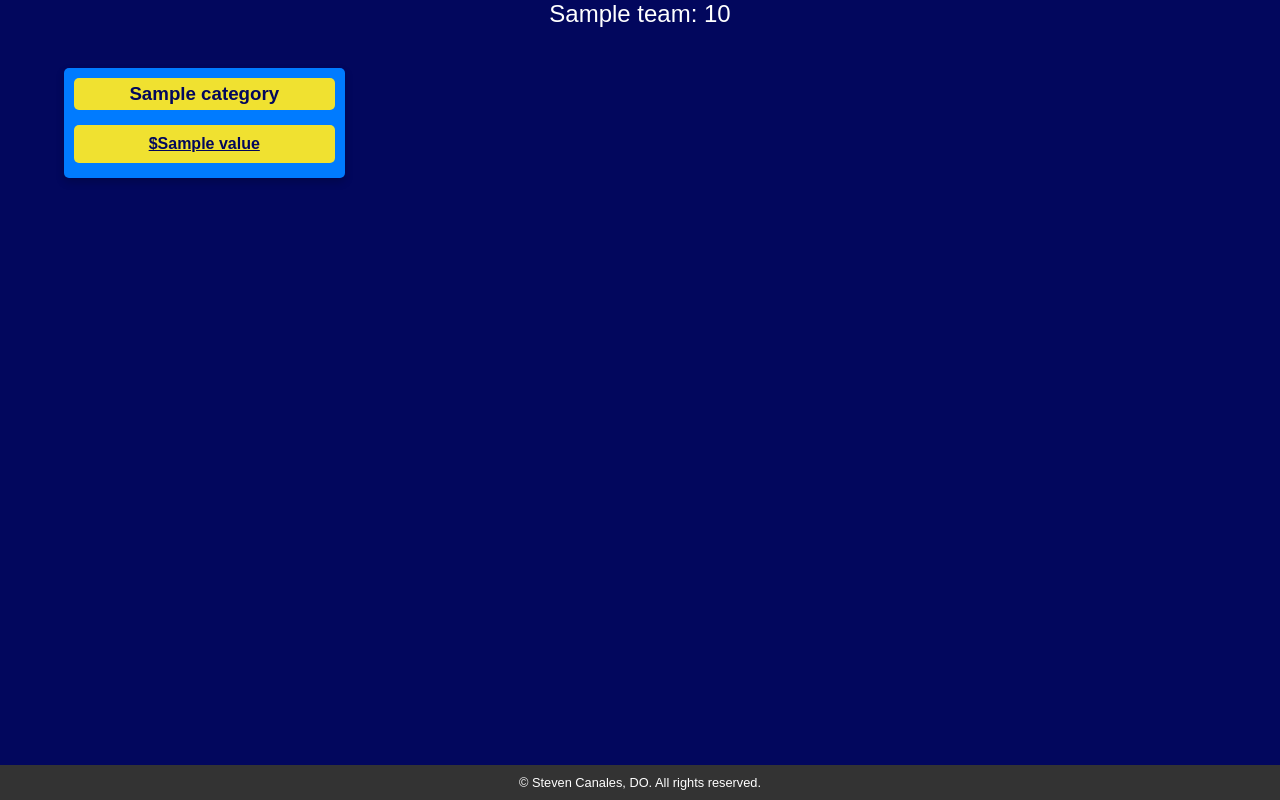
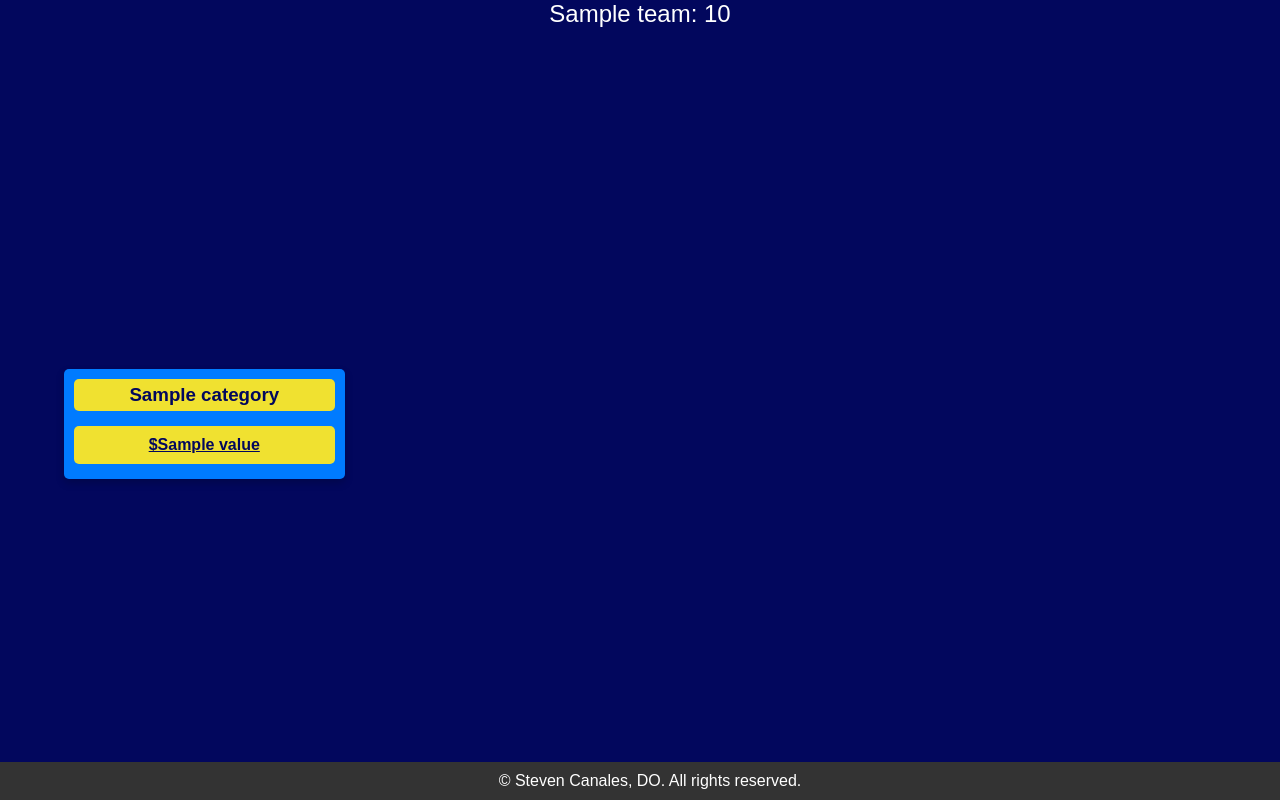
Before and after one commit to sacanales/jeopardy, a Flask app: template templates/game.html in a window 1280 px wide. Run offline with Flask 3, Linux system fonts and the light colour scheme; the visitor is signed in with stand-in values (Sample User, id 1); the template is opened without the code that fills it: most values are stand-ins (such as "Sample title", 1, 10 or a date in 2020).

Commit message:
commit on "main"

```diff
--- a/templates/game.html
+++ b/templates/game.html
@@ -10,12 +10,11 @@
             padding: 0;
             background-color: #02075d; /* Deep Jeopardy blue for the background */
             color: white; /* White text for better readability */
-            text-align: center; /* Centering the content */
             display: flex;
             flex-direction: column;
-            align-items: center;
-            justify-content: center;
-            min-height: 100vh;
+            justify-content: center; /* Centers content on the y-axis */
+            align-items: center; /* Centers content on the x-axis */
+            height: 100vh; /* Full viewport height */
         }
         .teams {
             display: flex;
@@ -32,7 +31,7 @@
             gap: 10px;
             width: 90%;
             max-width: 1200px; /* Adjust based on your preference */
-            margin-top: 20px; /* Added space above the categories */
+            margin: auto; /* Center in the available space */
         }
         .category {
             display: flex;
@@ -68,13 +67,14 @@
             cursor: not-allowed;
         }
         footer {
-            margin-top: auto; /* Pushes the footer to the bottom of the viewport if content is not enough */
+            text-align: center;
             padding: 10px;
-            text-align: center;
-            width: 100%;
+            position: absolute; /* Positioned absolutely relative to the body */
+            bottom: 0; /* At the bottom of the page */
+            left: 0; /* Spanning from the left */
+            width: 100%; /* Spanning the full width of the page */
             background-color: #333; /* Dark background for the footer */
             color: #fff; /* Light text color for contrast */
-            font-size: 0.8em;
         }
     </style>
 </head>
--- a/templates/index.html
+++ b/templates/index.html
@@ -58,9 +58,12 @@
         footer {
             text-align: center;
             padding: 10px;
+            position: absolute; /* Positioned absolutely relative to the body */
+            bottom: 0; /* At the bottom of the page */
+            left: 0; /* Spanning from the left */
+            width: 100%; /* Spanning the full width of the page */
             background-color: #333; /* Dark background for the footer */
             color: #fff; /* Light text color for contrast */
-            width: 100%;
         }
     </style>
 </head>
```
Also changed, not shown: templates/question.html (+15 -3 lines).
